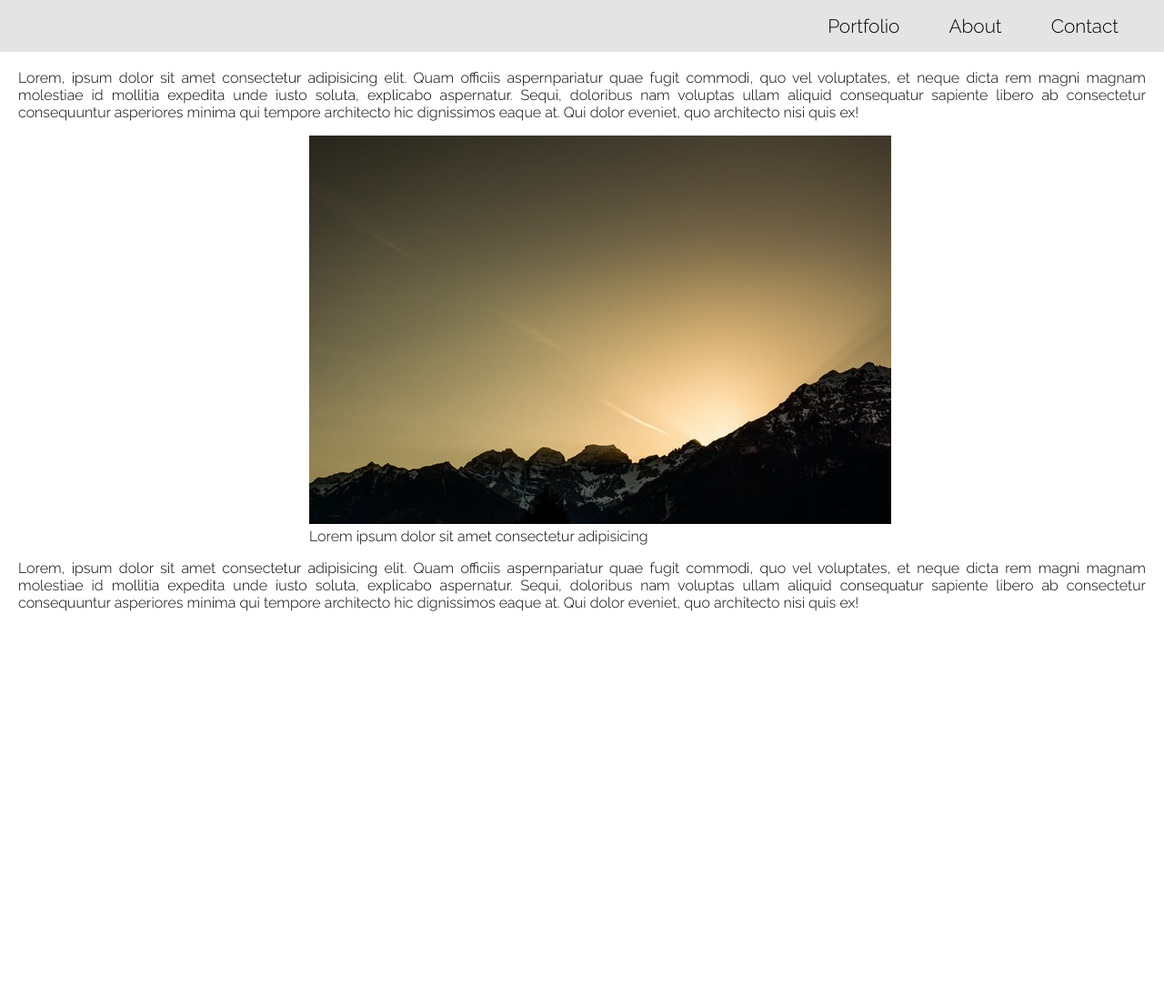
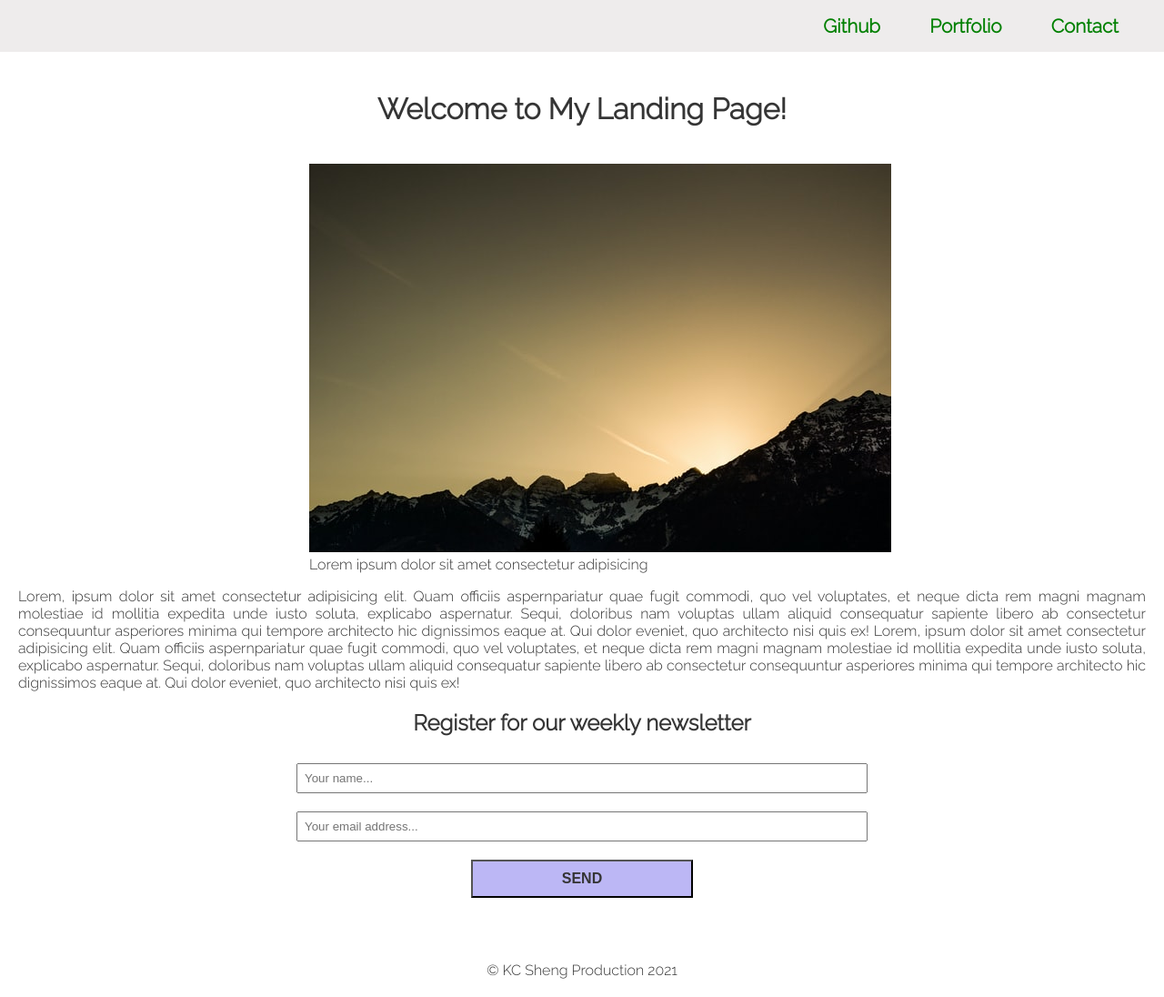
Before and after one commit to kcsheng/Mini-landing-page, a plain HTML site: page index.html in a window 1280 px wide. Shown: the whole page at 91% size. Before the commit the page ends 800 px from the top, so only its background shows below. Drawn offline with Linux system fonts and the light colour scheme.

Commit message:
Add README.MD and project finalisation

```diff
--- a/assets/css/style.css
+++ b/assets/css/style.css
@@ -1,3 +1,7 @@
+* {
+  color: rgb(53, 53, 53);
+}
+
 body {
   font-family: "Raleway", sans-serif;
   margin: 0;
@@ -6,7 +10,7 @@ body {
 header {
   width: 100%;
   position: fixed;
-  background-color: rgb(228, 228, 228);
+  background-color: rgb(238, 236, 236);
   text-align: right;
 }
 
@@ -17,8 +21,27 @@ li {
   margin-right: 50px;
 }
 
+a {
+  text-decoration: none;
+}
+
+a:link,
+a:visited {
+  color: rgb(0, 128, 0);
+  font-weight: bold;
+}
+
+a:hover {
+  color: rgb(139, 0, 139);
+}
+
 main {
   padding: 60px 20px;
+}
+
+h1 {
+  text-align: center;
+  padding: 20px;
 }
 
 figure {
@@ -29,3 +52,39 @@ figure {
 p {
   text-align: justify;
 }
+
+h2,
+footer {
+  text-align: center;
+}
+
+input[type="text"] {
+  width: 50%;
+  padding: 7px;
+}
+
+label {
+  display: inline-block;
+  padding: 5px;
+  display: none;
+}
+
+button {
+  padding: 10px;
+  font-size: 1rem;
+  font-weight: bold;
+  width: 20%;
+  background-color: rgb(188, 183, 245);
+}
+
+.namefield,
+.emailfield,
+.button {
+  padding: 10px;
+  display: flex;
+  justify-content: center;
+}
+
+footer {
+  padding-bottom: 20px;
+}
--- a/index.html
+++ b/index.html
@@ -16,25 +16,20 @@
     <header>
       <nav>
         <ul>
-          <li>Portfolio</li>
-          <li>About</li>
-          <li>Contact</li>
+          <li><a href="https://www.github.com/kcsheng">Github</a></li>
+          <li><a href="#">Portfolio</a></li>
+          <li><a href="#contact">Contact</a></li>
         </ul>
       </nav>
     </header>
     <main>
-      <section>
-        <p>
-          Lorem, ipsum dolor sit amet consectetur adipisicing elit. Quam
-          officiis aspernpariatur quae fugit commodi, quo vel voluptates, et
-          neque dicta rem magni magnam molestiae id mollitia expedita unde iusto
-          soluta, explicabo aspernatur. Sequi, doloribus nam voluptas ullam
-          aliquid consequatur sapiente libero ab consectetur consequuntur
-          asperiores minima qui tempore architecto hic dignissimos eaque at. Qui
-          dolor eveniet, quo architecto nisi quis ex!
-        </p>
+      <h1>Welcome to My Landing Page!</h1>
+      <section id="portfolio">
         <figure>
-          <img src="./assets/images/sunrise.jpg" alt="mountain sunrise" />
+          <img
+            src="./assets/images/sunrise.jpg"
+            alt="sunrise behind the mountain"
+          />
           <figcaption>
             Lorem ipsum dolor sit amet consectetur adipisicing
           </figcaption>
@@ -47,10 +42,44 @@
           soluta, explicabo aspernatur. Sequi, doloribus nam voluptas ullam
           aliquid consequatur sapiente libero ab consectetur consequuntur
           asperiores minima qui tempore architecto hic dignissimos eaque at. Qui
-          dolor eveniet, quo architecto nisi quis ex!
+          dolor eveniet, quo architecto nisi quis ex! Lorem, ipsum dolor sit
+          amet consectetur adipisicing elit. Quam officiis aspernpariatur quae
+          fugit commodi, quo vel voluptates, et neque dicta rem magni magnam
+          molestiae id mollitia expedita unde iusto soluta, explicabo
+          aspernatur. Sequi, doloribus nam voluptas ullam aliquid consequatur
+          sapiente libero ab consectetur consequuntur asperiores minima qui
+          tempore architecto hic dignissimos eaque at. Qui dolor eveniet, quo
+          architecto nisi quis ex!
         </p>
       </section>
+
+      <section id="contact">
+        <h2>Register for our weekly newsletter</h2>
+        <form>
+          <div class="namefield">
+            <label for="name">Name:</label>
+            <input
+              type="text"
+              id="name"
+              name="user-name"
+              placeholder="Your name..."
+            />
+          </div>
+          <div class="emailfield">
+            <label for="email">Email:</label>
+            <input
+              type="text"
+              id="email"
+              name="user-email"
+              placeholder="Your email address..."
+            />
+          </div>
+          <div class="button">
+            <button type="submit">SEND</button>
+          </div>
+        </form>
+      </section>
     </main>
-    <footer></footer>
+    <footer>&copy; KC Sheng Production 2021</footer>
   </body>
 </html>
```
Also changed, not shown: 1 other file.
